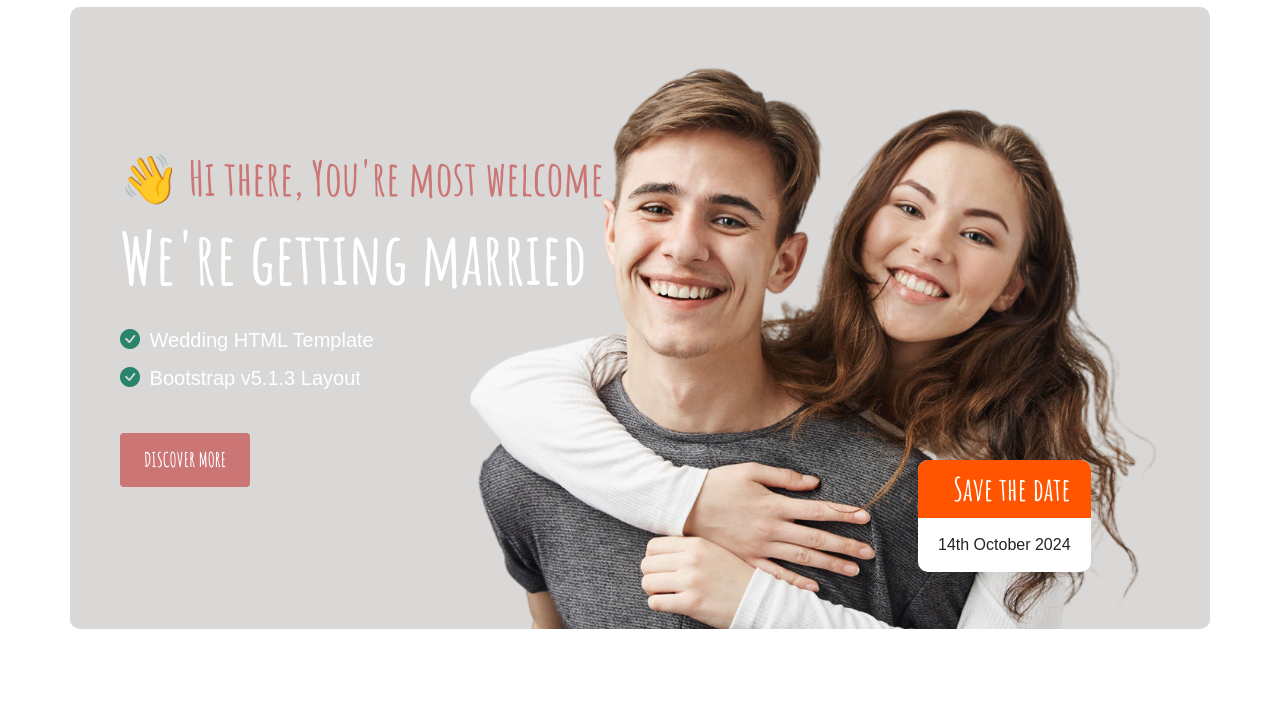
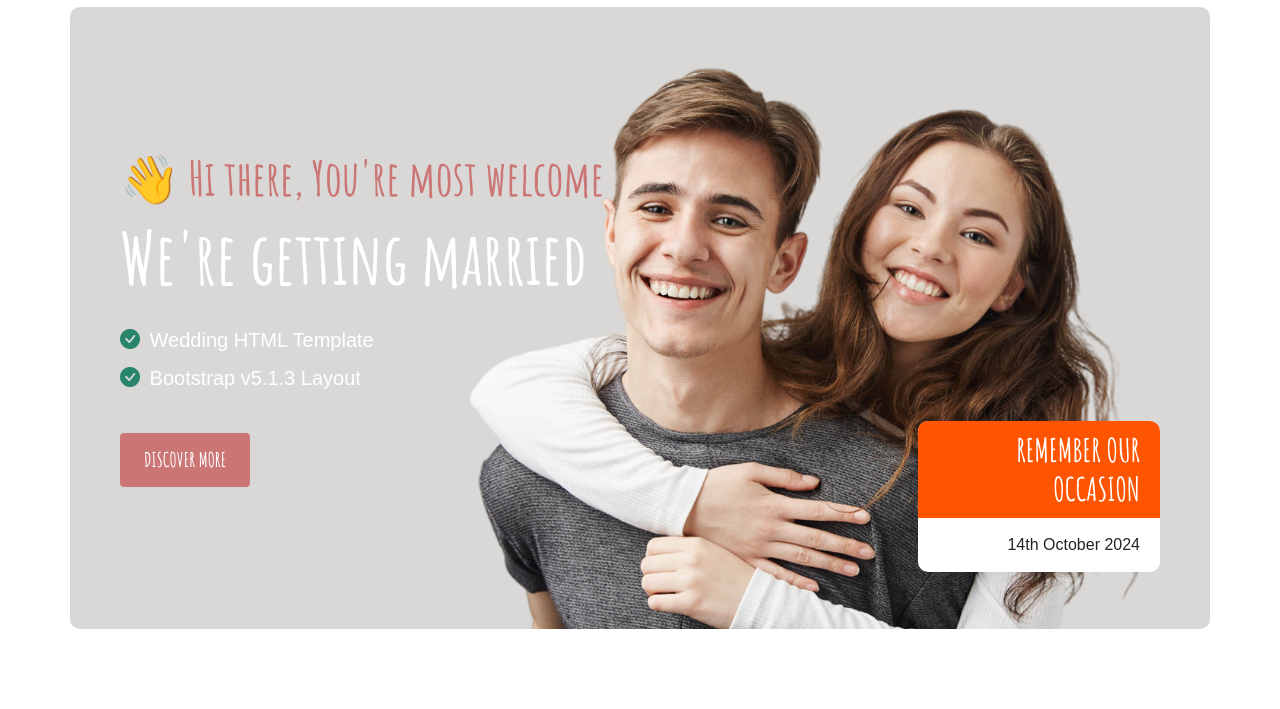
Before and after one commit to srk2114/fabioclass, a plain HTML site: page index.html in a window 1280 px wide. Shown: the part 91-800 px from the top of the page. Drawn offline with Linux system fonts and the light colour scheme.

Commit message:
updated index.html

```diff
--- a/index.html
+++ b/index.html
@@ -121,7 +121,7 @@ Free Bootstrap 5 HTML Template
 
                         <div class="col-lg-3 col-12 save-the-date-wrap mt-auto ms-lg-auto">
                             <div class="save-the-date-thumb">
-                                <h4 class="save-the-date-title">Save the date</h4>
+                                <h4 class="save-the-date-title"> REMEMBER OUR OCCASION</h4>
 
                                 <div class="save-the-date-body">
                                     <span class="date">14th October 2024</span>
```
